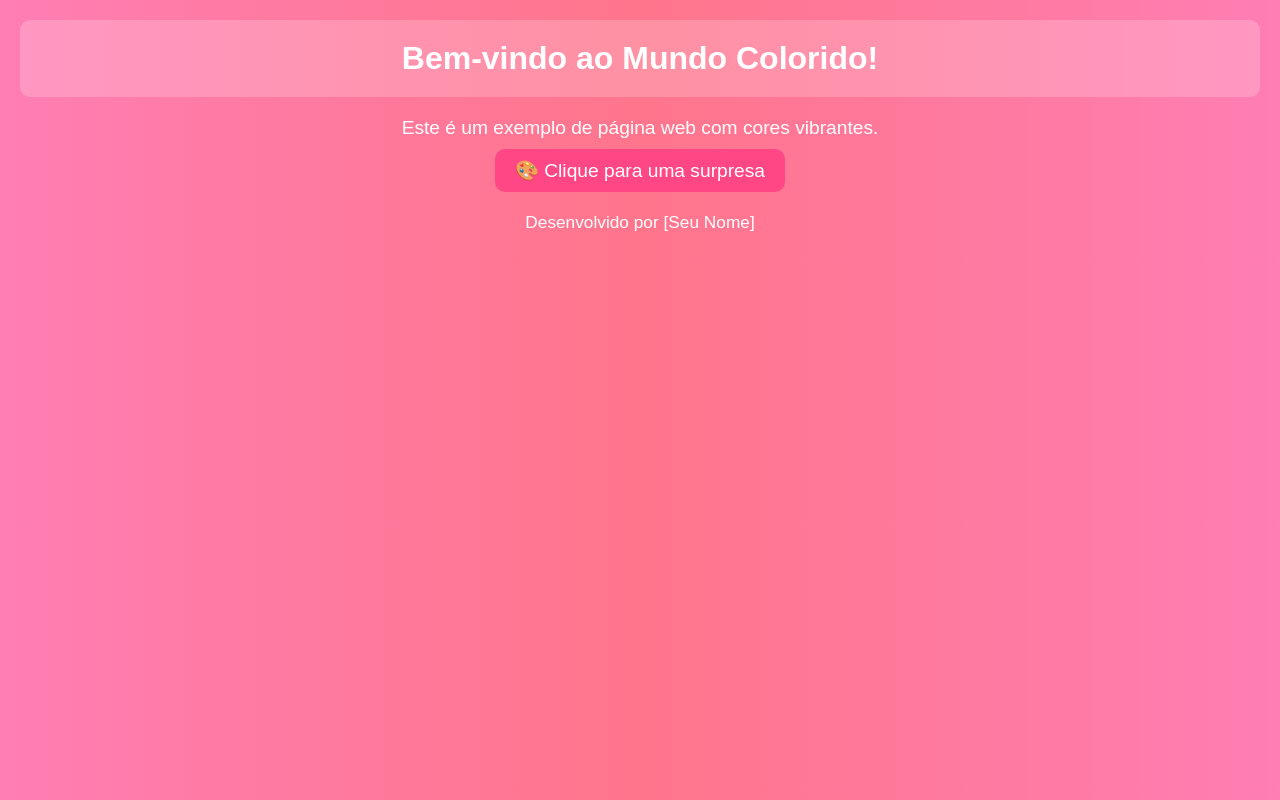
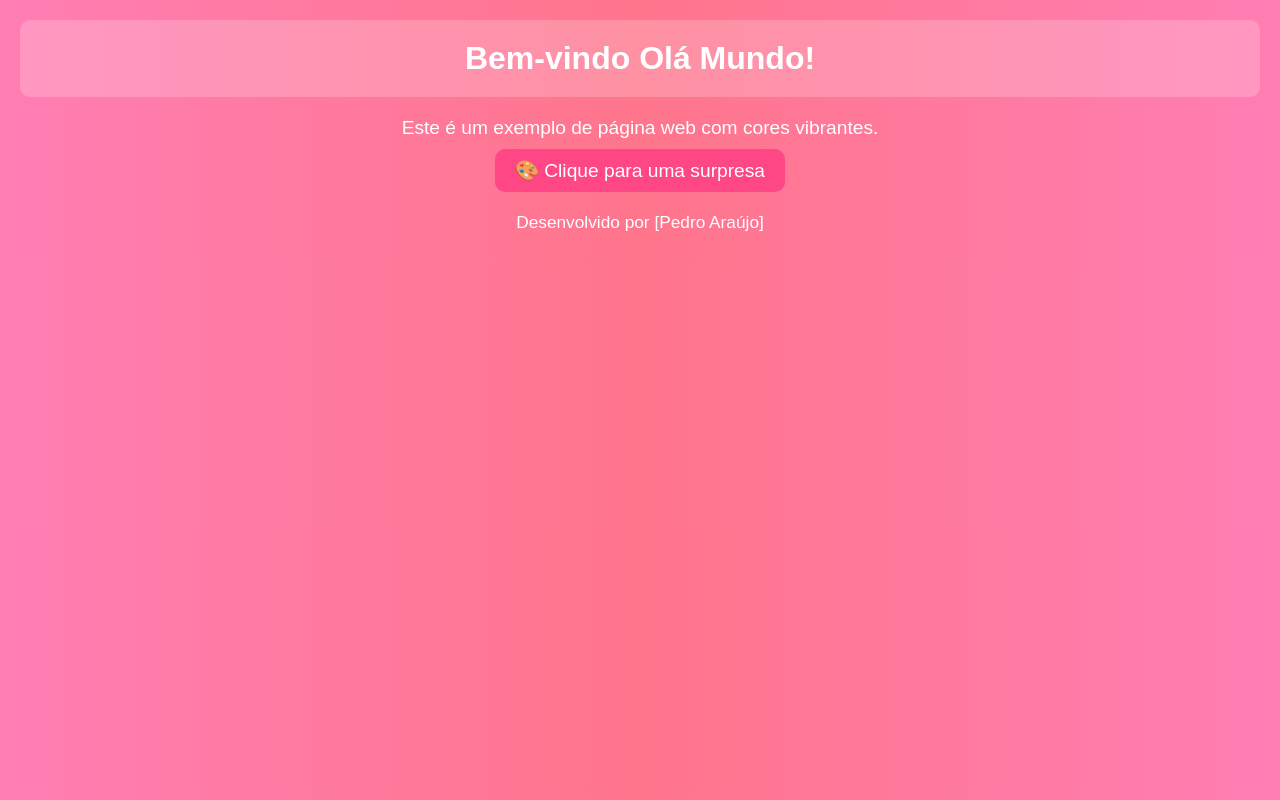
Before and after one commit to PedroHCA10/projeto-web, a plain HTML site: page index.html in a window 1280 px wide. Drawn offline with Linux system fonts and the light colour scheme.

Commit message:
Update index.html

```diff
--- a/index.html
+++ b/index.html
@@ -3,19 +3,19 @@
 <head>
     <meta charset="UTF-8">
     <meta name="viewport" content="width=device-width, initial-scale=1.0">
-    <title>Página Colorida</title>
+    <title>Trabalho Aula Programação WeB</title>
     <link rel="stylesheet" href="style.css">
 </head>
 <body>
     <header>
-        <h1>Bem-vindo ao Mundo Colorido!</h1>
+        <h1>Bem-vindo Olá Mundo!</h1>
   </header>
   <main>
      <p>Este é um exemplo de página web com cores vibrantes.</p>
      <button>🎨 Clique para uma surpresa</button>
   </main>
   <footer>
-     <p>Desenvolvido por [Seu Nome]</p>
+     <p>Desenvolvido por [Pedro Araújo]</p>
   </footer>
 </body>
 </html>
```
